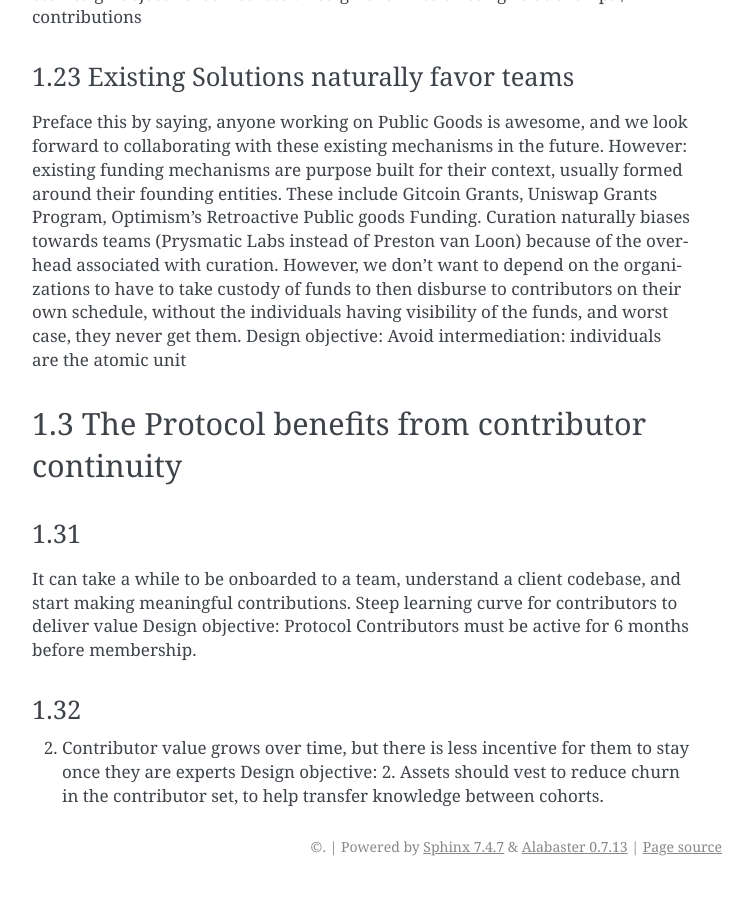
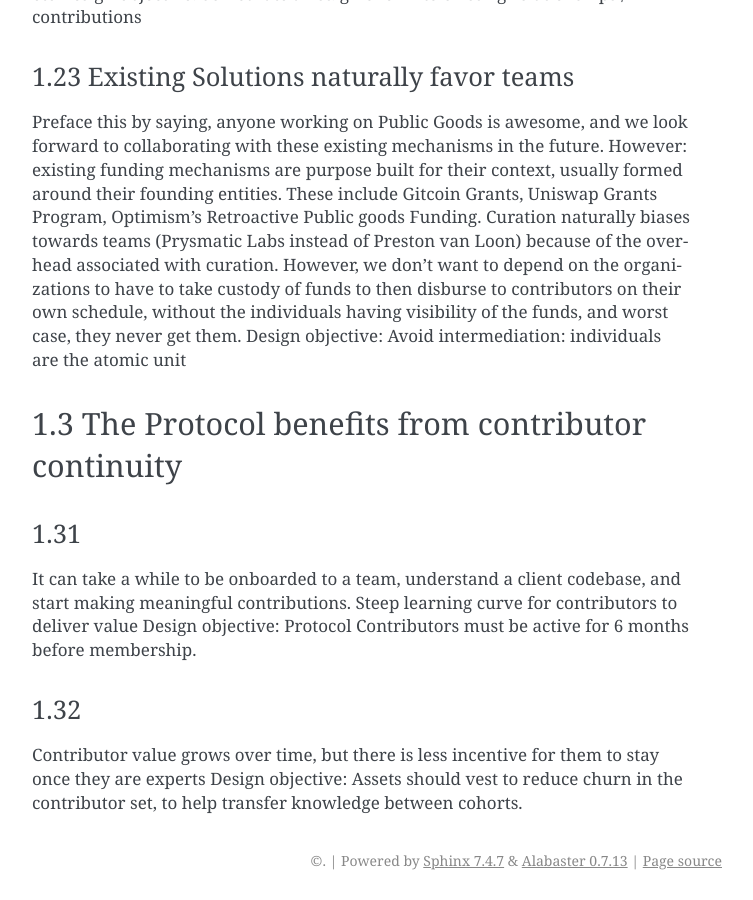
Before and after one commit to protocolguild/documentation, a Sphinx documentation site: the page built from docs/1-proposal-rationale.md, in a window 1280 px wide and 900 px high, scrolled down 1172 px. Shown: the whole window, without its empty margins (388-1141 px from the left). Built offline with Sphinx 7.4.7, drawn with Linux system fonts in a browser that asks for light colours.

Commit message:
Update 1-proposal-rationale.md

```diff
--- a/docs/1-proposal-rationale.md
+++ b/docs/1-proposal-rationale.md
@@ -33,5 +33,6 @@ Steep learning curve for contributors to deliver value
 Design objective: Protocol Contributors must be active for 6 months before membership.
 
 ### 1.32
-2. Contributor value grows over time, but there is less incentive for them to stay once they are experts
-Design objective: 2. Assets should vest to reduce churn in the contributor set, to help transfer knowledge between cohorts.
+
+Contributor value grows over time, but there is less incentive for them to stay once they are experts
+Design objective: Assets should vest to reduce churn in the contributor set, to help transfer knowledge between cohorts.
```
